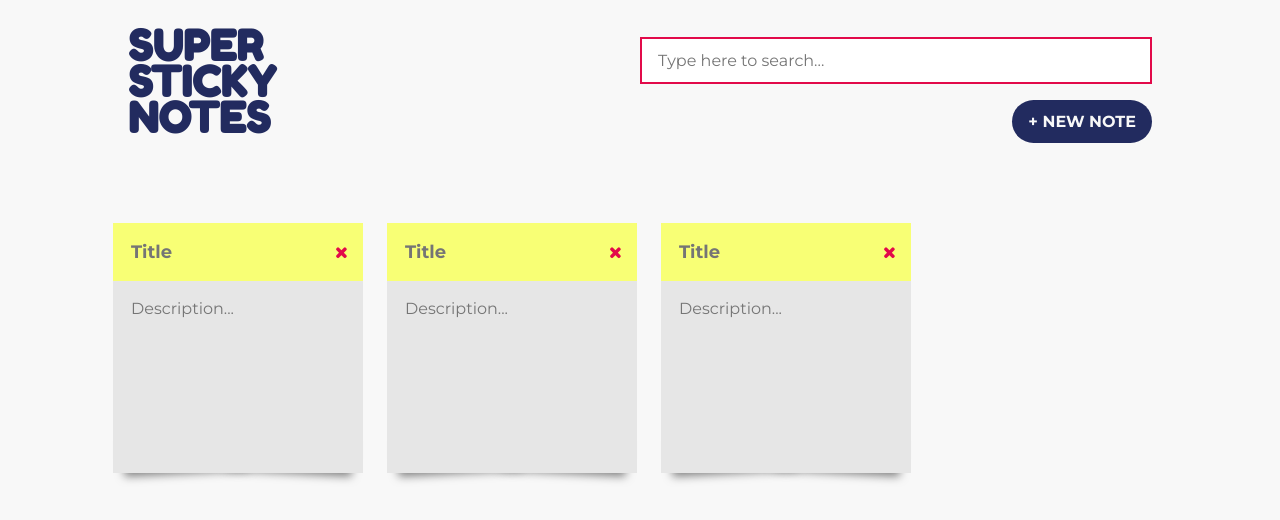
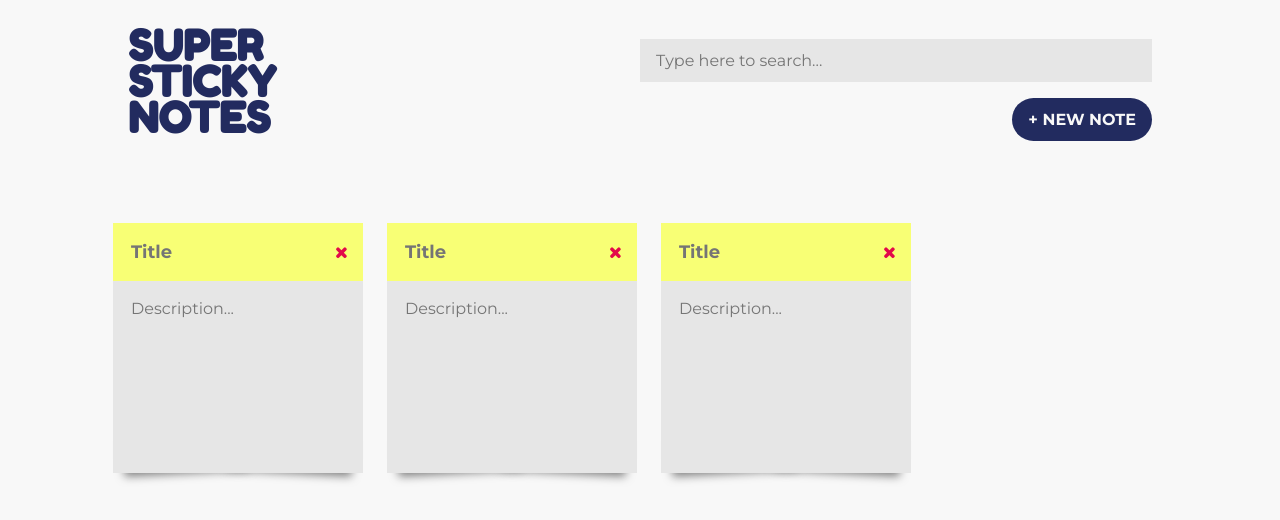
Before and after one commit to ClariceR/sticky-notes-react, a React (Create React App) app: page / in a window 1280 px wide. Shown: the top 520 px of the page. Built offline with nearby package versions, Linux system fonts and the light colour scheme.

Commit message:
Small adjustments

```diff
--- a/src/App.css
+++ b/src/App.css
@@ -67,7 +67,8 @@ textarea {
   max-width: 550px;
   margin-bottom: 1rem;
   width: 100%;
-  border: 2px solid #e20a4a;
+  border: 2px hidden #e20a4a;
+  background-color: #E6E6E6;
 }
 
 .add-new {
```
